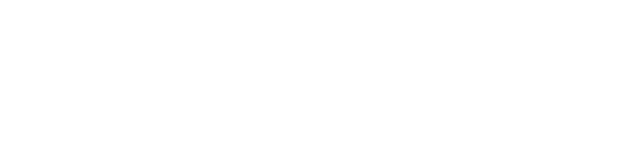
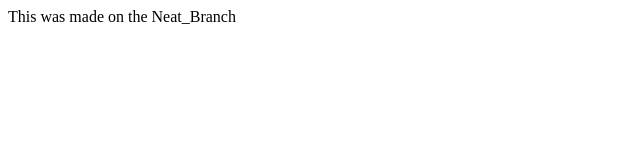
Before and after one commit to mashaabmunaf/gitcollaboration, a plain HTML site: page index.html in a window 1280 px wide. Shown: the whole page, without its empty margins (0-640 px from the left). Drawn offline with Linux system fonts and the light colour scheme.

Commit message:
First commit on Neat_Branch

```diff
--- a/index.html
+++ b/index.html
@@ -9,6 +9,8 @@
 
 <body>
 
+    <p>This was made on the Neat_Branch</p>
+
 </body>
 
 </html>
```
